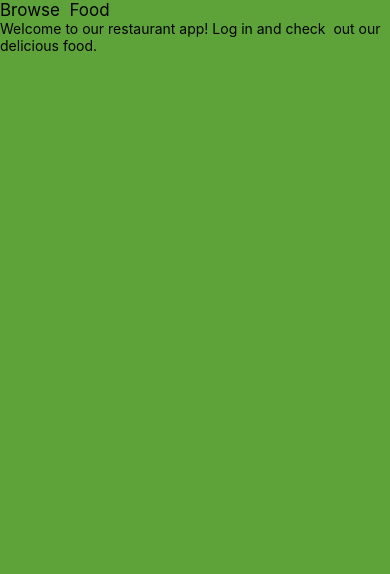
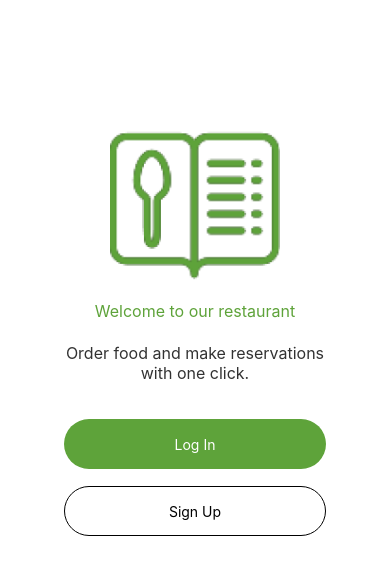
Before and after one commit to KhoiMaiDinh/Restaurant_FE, a React Native app: screen / in a window 390 px wide. Shown: the top 574 px of the page. Built offline with nearby package versions, Linux system fonts and the light colour scheme.

Commit message:
create landing screen

```diff
--- a/src/App.js
+++ b/src/App.js
@@ -1,13 +1,12 @@
-import { StyleSheet, Text, View } from 'react-native'
-import React from 'react'
-import OnboardingScreen from './screens/auth/onboarding'
+import {StyleSheet, Text, View} from 'react-native';
+import React from 'react';
+import OnboardingScreen from './screens/auth/onboarding';
+import Landing_Screen from './screens/auth/landing';
 
 const App = () => {
-  return (
-      <OnboardingScreen/>
-  )
-}
+  return <Landing_Screen />;
+};
 
-export default App
+export default App;
 
-const styles = StyleSheet.create({})
+const styles = StyleSheet.create({});
--- a/src/assets/icons/index.js
+++ b/src/assets/icons/index.js
@@ -4,3 +4,4 @@ export {default as IC_Delivery} from './ic_delivery';
 export {default as IC_MacApple} from './ic_mac_apple';
 export {default as IC_RestaurantMenu} from './ic_restaurant_menu';
 export {default as IC_GoBack} from './ic_go_back';
+export {default as IC_RestaurantMenu101} from './ic_restaurant_menu101';
--- /dev/null
+++ b/src/assets/images/index.js
@@ -0,0 +1 @@
+export {default as IMG_restaurant_menu101} from './restaurant-menu101.png';
--- a/src/screens/auth/landing/index.js
+++ b/src/screens/auth/landing/index.js
@@ -0,0 +1,136 @@
+import {
+  SafeAreaView,
+  StyleSheet,
+  TouchableOpacity,
+  Text,
+  View,
+  Image,
+} from 'react-native';
+import React from 'react';
+import {CUSTOM_COLOR} from '../../../constants/color';
+import {IC_RestaurantMenu101} from '../../../assets/icons';
+import scale from '../../../utils/responsive';
+import {IMG_restaurant_menu101} from '../../../assets/images/index';
+
+const Landing_Screen = () => {
+  return (
+    <SafeAreaView style={styles.container}>
+      <View style={styles.viewIcon}>
+        <Image source={IMG_restaurant_menu101} style={styles.icon} />
+      </View>
+
+      <View style={styles.view1}>
+        <View style={styles.viewTextWelcome}>
+          <Text style={styles.text1}>Welcome to our restaurant</Text>
+        </View>
+        <View style={styles.view1a}>
+          <Text style={styles.text2}>
+            Order food and make reservations with one click.
+          </Text>
+        </View>
+      </View>
+
+      <TouchableOpacity style={styles.loginButtonBoxPosition}>
+        <View style={styles.loginButtonBox}>
+          <Text style={styles.loginbuttonText}>Log In</Text>
+        </View>
+      </TouchableOpacity>
+      <TouchableOpacity style={styles.signupButtonBoxPosition}>
+        <View style={styles.signupButtonBox}>
+          <Text style={styles.signupbuttonText}>Sign Up</Text>
+        </View>
+      </TouchableOpacity>
+    </SafeAreaView>
+  );
+};
+
+export default Landing_Screen;
+
+const styles = StyleSheet.create({
+  container: {
+    flex: 1,
+    backgroundColor: CUSTOM_COLOR.White,
+  },
+
+  viewIcon: {
+    width: scale(180),
+    height: scale(180),
+    top: scale(127),
+    backgroundColor: CUSTOM_COLOR.White,
+    justifyContent: 'center',
+    alignItems: 'center',
+    alignSelf: 'center',
+  },
+
+  icon: {
+    width: '100%',
+    height: '100%',
+    justifyContent: 'center',
+    alignItems: 'center',
+  },
+
+  view1: {
+    width: scale(303),
+    height: scale(88),
+    position: 'absolute',
+    alignItems: 'center',
+    top: scale(320),
+    alignSelf: 'center',
+  },
+  viewTextWelcome: {
+    height: scale(22),
+    position: 'absolute',
+    textAlign: 'center',
+  },
+  text1: {
+    fontSize: scale(17),
+    color: CUSTOM_COLOR.Primary,
+    alignSelf: 'center',
+  },
+  view1a: {
+    height: scale(44),
+    position: 'absolute',
+    top: scale(44),
+  },
+  text2: {
+    fontSize: scale(17),
+    alignSelf: 'center',
+    color: CUSTOM_COLOR.Black,
+    opacity: 0.8,
+    textAlign: 'center',
+  },
+  loginButtonBoxPosition: {
+    position: 'absolute',
+    top: scale(445),
+    alignSelf: 'center',
+  },
+  loginButtonBox: {
+    backgroundColor: CUSTOM_COLOR.Primary,
+    height: scale(53),
+    width: scale(278),
+    justifyContent: 'center',
+    alignItems: 'center',
+    borderRadius: 26.5,
+  },
+  loginbuttonText: {
+    color: CUSTOM_COLOR.White,
+  },
+  signupButtonBoxPosition: {
+    position: 'absolute',
+    top: scale(516),
+    alignSelf: 'center',
+  },
+  signupButtonBox: {
+    backgroundColor: CUSTOM_COLOR.White,
+    height: scale(53),
+    width: scale(278),
+    justifyContent: 'center',
+    alignItems: 'center',
+    borderRadius: 26.5,
+    borderColor: CUSTOM_COLOR.Black,
+    borderWidth: 1,
+  },
+  singupbuttonText: {
+    color: CUSTOM_COLOR.Black,
+  },
+});
--- a/src/utils/responsive.js
+++ b/src/utils/responsive.js
@@ -1,5 +1,5 @@
 const designWidth = 414;
-import { Dimensions } from "react-native";
+import {Dimensions} from 'react-native';
 
 function scale(number) {
   let scaleNumberWidth;
```
Also changed, not shown: src/assets/icons/ic_restaurant_menu101.js (added, +55 -0 lines), src/assets/index.js (deleted, +0 -14 lines), src/assets/images/restaurant-menu101.png (added).
